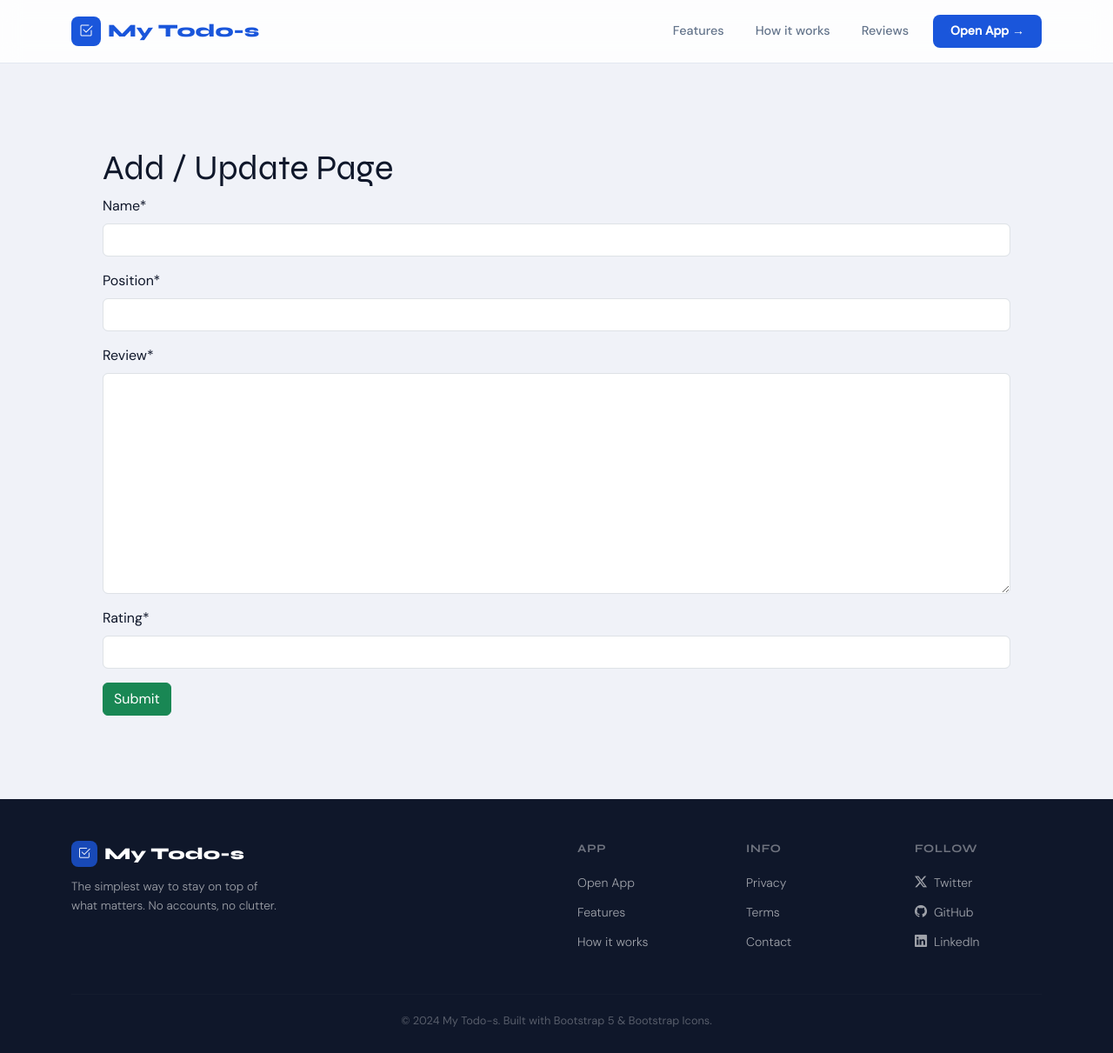
After one commit to sedaisagar/todos-app, a Django app: page /reviews/create/ in a window 1280 px wide. The commit adds this page. Shown: the whole page at 87% size. Run offline with Django 4.2, Linux system fonts and the light colour scheme; some libraries are stand-ins or nearby versions.

Commit message:
update::>>basic crud

```diff
--- /dev/null
+++ b/templates/common-form.html
@@ -0,0 +1,12 @@
+{% extends 'base.html' %}
+{% load crispy_forms_tags %}
+{% block content %}
+<div class="container my-5 p-5">
+    <h1>Add / Update Page</h1>
+    <form action="" method="post">
+        {% csrf_token %}
+        {{form|crispy}}
+        <button type="submit" class="btn btn-success">Submit</button>
+    </form>
+</div>
+{% endblock %}
--- /dev/null
+++ b/todos/forms.py
@@ -0,0 +1,7 @@
+from django import forms
+
+class ReviewForm(forms.Form):
+    name = forms.CharField(max_length=45,)
+    position = forms.CharField(max_length=10)
+    review = forms.CharField(widget=forms.Textarea)
+    rating = forms.IntegerField(min_value=0, max_value=5)
--- a/todos/urls.py
+++ b/todos/urls.py
@@ -1,11 +1,16 @@
 from django.urls import path, include
 
-from todos.views import add_todo, edit_todo, home_page, list_todos, remove_todo, reviews_page, todos_page
+from todos.views import add_todo, edit_todo, home_page, list_todos, remove_todo, review_create_page, review_delete_page, review_edit_page, reviews_page, todos_page
 
 urlpatterns = [
     path("", home_page),
     path("todos/", todos_page),
-    path("reviews/", reviews_page),
+    path("reviews/", include([
+        path("", reviews_page, name="reviews-page"),
+        path("create/", review_create_page, name="reviews-create-page"),
+        path("edit/<str:pk>", review_edit_page, name="reviews-edit-page"),
+        path("delete/<str:pk>", review_delete_page, name="reviews-delete-page"),
+    ])),
     #
     path(
         "api/",
--- a/todos/views.py
+++ b/todos/views.py
@@ -1,6 +1,7 @@
-from django.shortcuts import render
+from django.shortcuts import render, redirect
 
 from todos import models
+from todos.forms import ReviewForm
 from todos.models import Reviews, Todos
 
 # Any Request, Template Response
@@ -10,10 +11,6 @@ def home_page(request):
 
 def todos_page(request):
     return render(request=request,template_name="todos.html", context={})
-
-def reviews_page(request):
-    object_list = Reviews.objects.all()
-    return render(request=request,template_name="reviews.html", context={"reviews":object_list})
 
 # Any DATA REQ and RESP JSON
 
@@ -124,3 +121,96 @@ def remove_todo(request, pk):
         response.status_code = 400
 
     return response
+
+
+# ===================================================
+#                   REVIEWS
+# ===================================================
+
+
+
+def reviews_page(request):
+    object_list = Reviews.objects.all()
+    return render(
+        request=request,
+        template_name="reviews.html",
+        context={"reviews":object_list}
+    )
+
+
+def review_create_page(request):
+    if request.method == "GET":
+        form = ReviewForm()
+
+        return render(
+            request,
+            template_name="common-form.html",
+            context={"form":form},
+        )
+    else:
+        # POST
+
+        data = request.POST
+
+        form = ReviewForm(data=data)
+
+        if form.is_valid():
+            super_cleaned_data = form.cleaned_data
+            review = Reviews.objects.create(**super_cleaned_data)
+            print(f"Review added >>>>>>>>> {review}")
+            return redirect("reviews-page") # This points redirection to url specified by reverse name 'reviews-page'
+
+
+def review_edit_page(request, pk):
+    try:
+        review = Reviews.objects.get(pk=pk) # Throws exception
+    except Exception as e:
+        print(e.args)
+        return redirect("reviews-page")
+
+    if request.method == "GET":
+        data = dict(
+            name = review.name,
+            position = review.position,
+            review = review.review,
+            rating = review.rating,
+        )
+
+        form = ReviewForm(initial=data)
+
+        return render(
+            request,
+            template_name="common-form.html",
+            context={"form":form},
+        )
+    else:
+        # POST
+
+        data = request.POST
+
+        form = ReviewForm(data=data)
+
+        if form.is_valid():
+            super_cleaned_data = form.cleaned_data
+            # review = Reviews.objects.create(**super_cleaned_data)
+
+            review.name = super_cleaned_data.get("name") or review.name
+            review.position = super_cleaned_data.get("position") or review.position
+            review.review = super_cleaned_data.get("review") or review.review
+            review.rating = super_cleaned_data.get("rating") or review.rating
+
+            review.save()
+
+            print(f"Review Updated ")
+            return redirect("reviews-page") # This points redirection to url specified by reverse name 'reviews-page'
+
+
+def review_delete_page(request, pk):
+    try:
+        review = Reviews.objects.get(pk=pk) # Throws exception
+        review.delete()
+        return redirect("reviews-page")
+
+    except Exception as e:
+        print(e.args)
+        return redirect("reviews-page")
```
Also changed, not shown: core/settings.py (+10 -0 lines), templates/reviews.html (+12 -3 lines).
